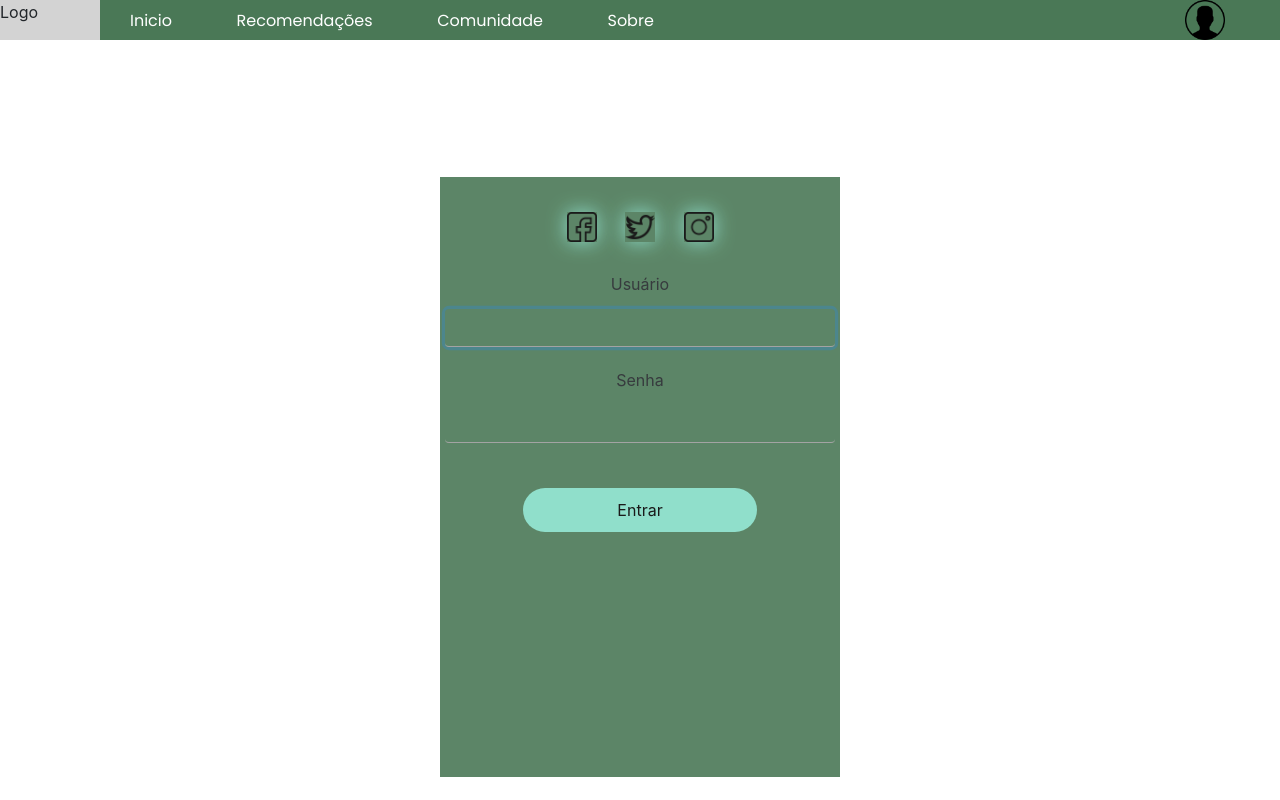
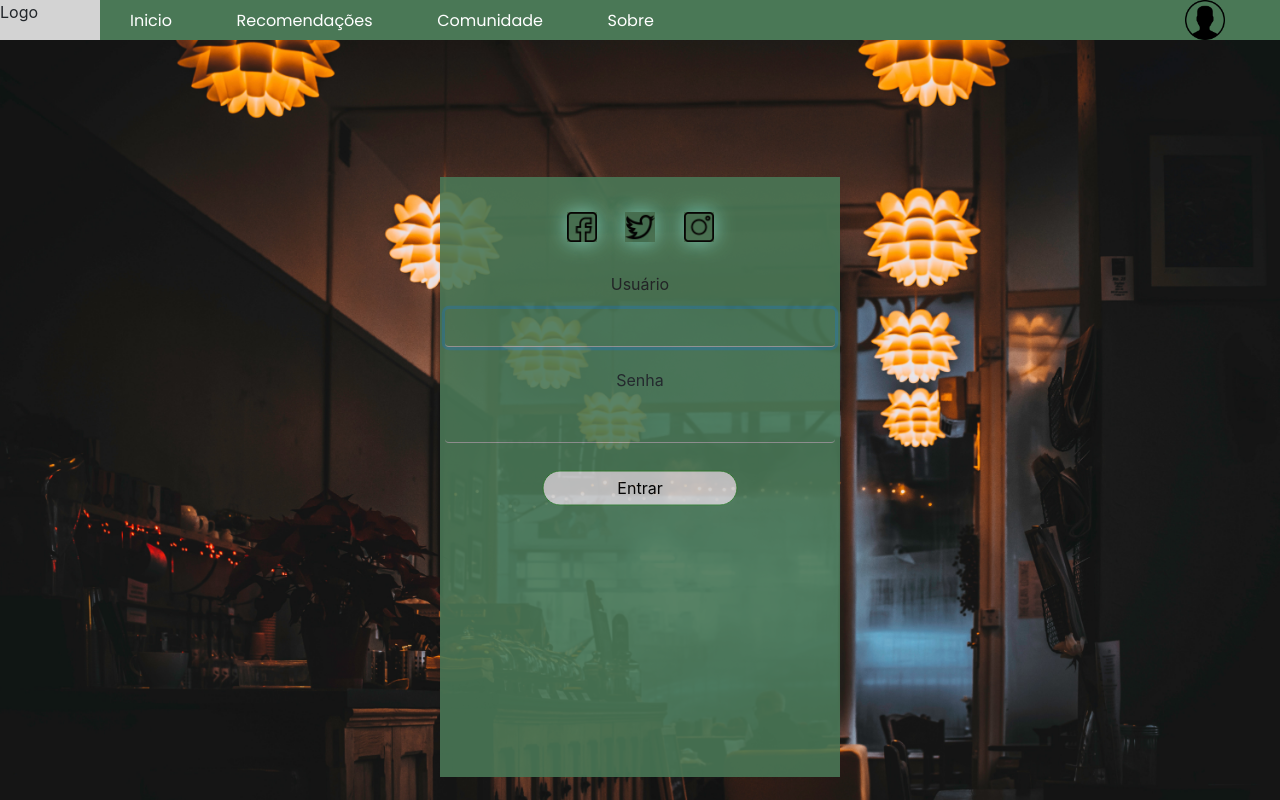
Before and after one commit to lucaslds94/RestOurRanch, a Django app: page /login/ in a window 1280 px wide. Run offline with Django 3.2, Linux system fonts and the light colour scheme; some libraries are stand-ins or nearby versions.

Commit message:
Modificar e reposicionar botões

```diff
--- a/register/templates/registration/login.html
+++ b/register/templates/registration/login.html
@@ -9,7 +9,7 @@
     body {
         height: 100%;
         width: 100%;
-        background-image: linear-gradient(rgba(0, 0, 0, 0.4), rgba(0, 0, 0, 0.4)), url('/static/images/backgroundLogin.jpg') no-repeat;
+        background-image: linear-gradient(rgba(0, 0, 0, 0.4), rgba(0, 0, 0, 0.4)), url('/static/images/backgroundLogin.jpg');
         background-size: cover;
         position: absolute;
     }
@@ -18,6 +18,8 @@
     {% csrf_token %}
     {{ form|crispy }}
     <br>
-    <button class="submitBtn" type="submit">Entrar</button>
 </form>
+<div class="divAux">
+    <button class="toggleBtn2" type="submit">Entrar</button>
+</div>
 {% endblock %}
--- a/website/static/style.css
+++ b/website/static/style.css
@@ -70,14 +70,15 @@ body{
 .toggleBtn{
     background:#ccc;
     columns: #222222;;
-    width: 120px;
-    height:40px;
+    width: 110px;
+    height:35px;
     border: 1px solid #338033;
-    font-size:1.2em;
-    border-radius:4px;
+    font-size:1em;
+    border-radius:30px;
     transition: .6s;
     overflow:hidden;
     transform:translate(-50%,-50%);
+
 
 }
 
@@ -180,8 +181,75 @@ body{
     border-radius:30px;
 }
 
-.checkBox{
-    margin:35px 10px 30px 0;
+.divAux{
+    align-items: center;
+    display:flex;
+    justify-content:flex-end;
+    width:100%;
+}
+
+.toggleBtn2{
+    background:#ccc;
+    columns: #222222;;
+    width: 50%;
+    height:35px;
+    border: 1px solid #338033;
+    font-size:1em;
+    border-radius:30px;
+    transition: .6s;
+    overflow:hidden;
+    transform:translate(-50%,-50%);
+    justify-content: center;
+}
+
+.toggleBtn2:focus{
+    outline:none;
+}
+
+.toggleBtn2:before{
+    content:'';
+    display:block;
+    position:absolute;
+    background: rgba(255,255,255,0.5);
+    width:30px;
+    height:100%;
+    left:0;
+    top:0;
+    opacity:.5s;
+    filter:blur(30px);
+    transform:translateX(-130px) sewX(-15deg);
+
+}
+
+.toggleBtn2:after{
+    content:'';
+    display:block;
+    position:absolute;
+    background:rgba(255,255,255,0.2);
+    width:30px;
+    height:100%;
+    left:30px;
+    top:0;
+    opacity:0;
+    filter:blur(30px);
+    transform:translate(-100px) scaleX(-15deg);
+}
+
+.toggleBtn2:hover{
+    background:#338033;
+    cursor:pointer;
+}
+
+.toggleBtn2:hover:before{
+    transform:translateX(300px) skewX(-15deg);
+    opacity:.6;
+    transition:.7;
+}
+
+.toggleBtn2:hover:after{
+    transform:translateX(300px) skewX(-15deg);
+    opacity:1;
+    transition:.7;
 }
 
 .asteriskField{
@@ -206,6 +274,10 @@ span{
     cursor:pointer;
     height: 40px;
     margin-right: 5px;
+}
+
+.userIcon img:hover{
+    opacity: .8;
 }
 
 .userIcon p {
--- a/website/templates/base.html
+++ b/website/templates/base.html
@@ -45,7 +45,7 @@
         <p>Bem-vindo(a), {{user}}.</p>
         <a class = "linkLogout"href="/logout">Logout</a>
         {% endif %}
-            <img src="{% static '/images/userIcon.png' %}" alt="Ícone de Login">
+            <img class= "" src="{% static '/images/userIcon.png' %}" alt="Ícone de Login">
         </aside>
         <div class ="buttonBox">
             <button type="button" onclick="window.location.href = '/login';" class="toggleBtn loginButton">Login</button>
```
Also changed, not shown: register/templates/register/register.html (+24 -18 lines).
